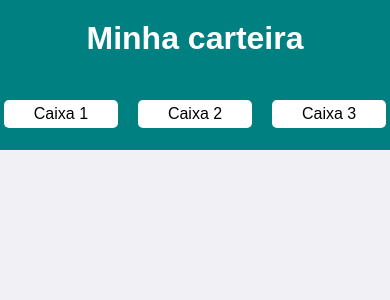
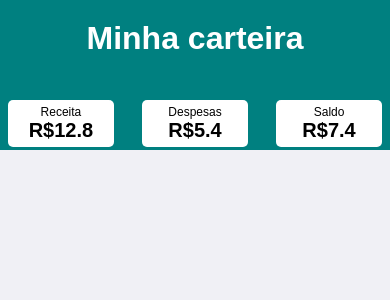
Before and after one commit to gabisartori/financeiro, a React (Create React App) app: page / in a window 390 px wide. Shown: the top 300 px of the page. Built offline with nearby package versions, Linux system fonts and the light colour scheme.

Commit message:
Responsividade do resumo

```diff
--- a/src/components/Summary/index.tsx
+++ b/src/components/Summary/index.tsx
@@ -4,9 +4,9 @@ import SummaryItem from '../SummaryItem';
 export default function Summary(){
     return(
         <C.Container>
-            <SummaryItem text="Caixa 1"/>
-            <SummaryItem text="Caixa 2"/>
-            <SummaryItem text="Caixa 3"/>
+            <SummaryItem text="Receita" total={12.8}/>
+            <SummaryItem text="Despesas" total={5.4}/>
+            <SummaryItem text="Saldo" total={12.8-5.4}/>
         </C.Container>
         )
 };
--- a/src/components/SummaryItem/index.tsx
+++ b/src/components/SummaryItem/index.tsx
@@ -2,12 +2,16 @@ import * as C from './style';
 
 type SummaryItemProps = {
     text: string
+    total: number
 }
 
 export default function SummaryItem(props: SummaryItemProps){
     return(
         <C.Container>
-            {props.text}
+            <C.Header>
+                <C.HeaderTitle>{props.text}</C.HeaderTitle>
+            </C.Header>
+            <C.Total>R${props.total}</C.Total>
         </C.Container>
         )
 };
--- a/src/components/SummaryItem/style.tsx
+++ b/src/components/SummaryItem/style.tsx
@@ -8,4 +8,42 @@ export const Container = styled.div`
     border-radius: 5px;
     padding: 5px 15px;
     width: 30%;
+
+    @media (max-width: 750px) {
+        width: 20%;
+
+        p{
+            font-size: 12px;
+        }
+
+        span{
+            font-size: 20px;
+        }
+
+        svg{
+            display: none;
+        }
+    }
 `;
+
+export const Header = styled.header`
+    display: flex;
+    align-items: center;
+    justify-content: center;
+    width: 100%;
+    gap: 10px;
+
+    svg{
+        width: 25px;
+        height: 25px;
+    }
+`;
+
+export const HeaderTitle = styled.p`
+    font-size: 20px;
+`;
+
+export const Total = styled.span`
+    font-size: 20px;
+    font-weight: bold;
+`;
```
